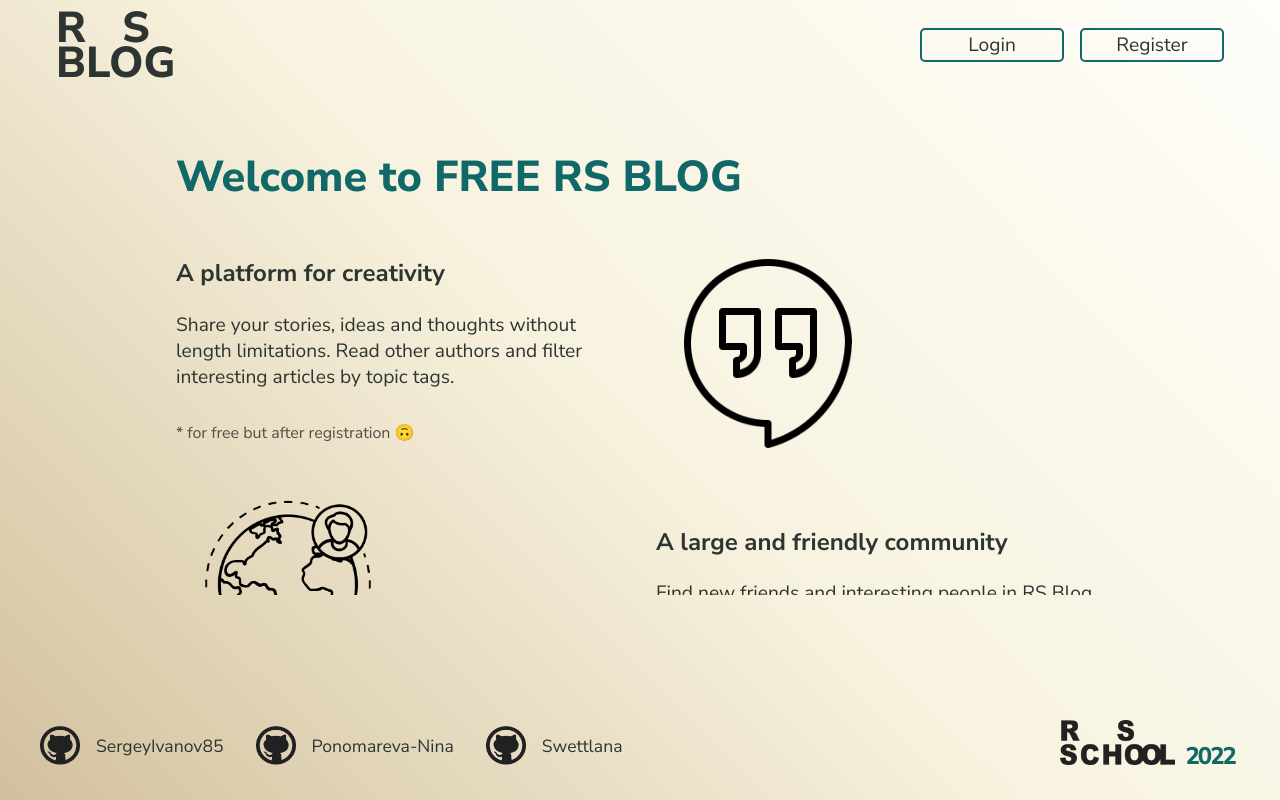
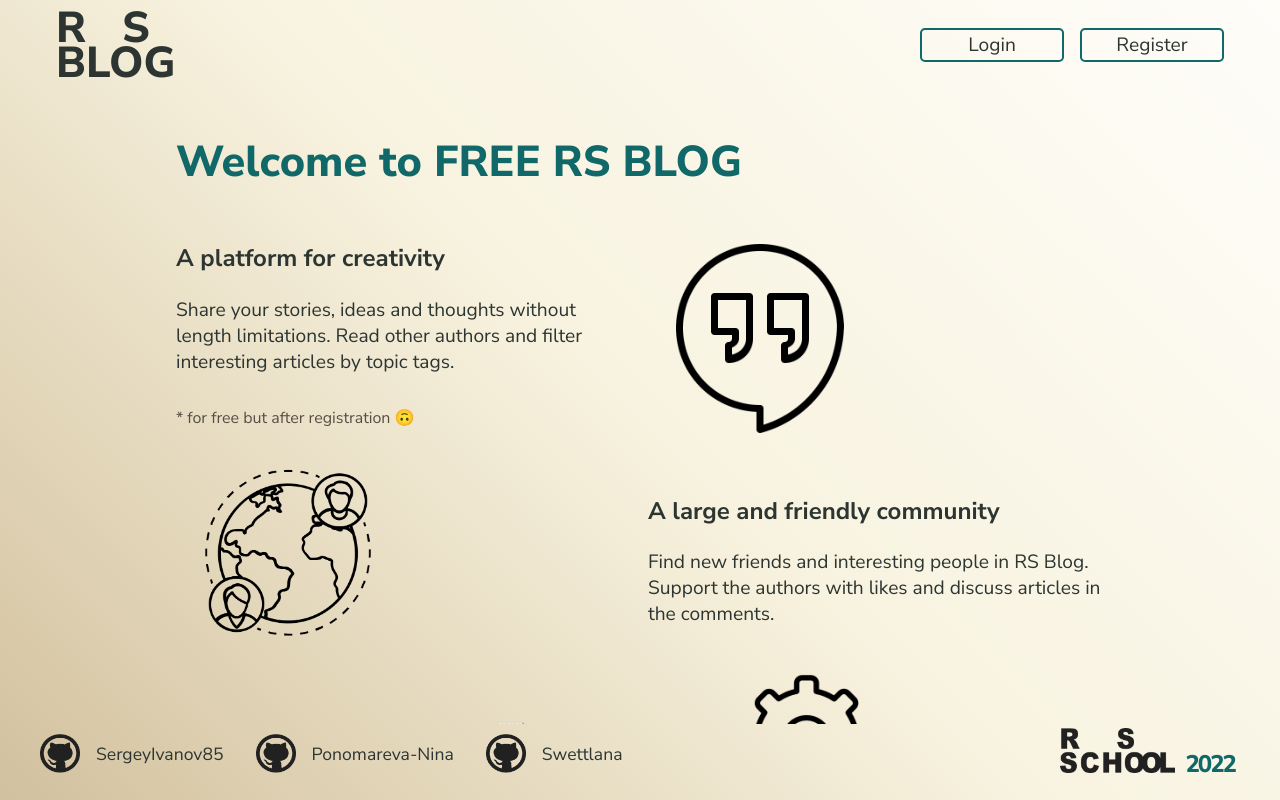
Before and after one commit to SergeyIvanov85/RSBlog, a React (Create React App) app in the folder client/: page / in a window 1280 px wide. Built offline with nearby package versions, Linux system fonts and the light colour scheme; no server answers.

Commit message:
fix: fix emoji on and footer on main-page

```diff
--- a/client/src/styles/header.scss
+++ b/client/src/styles/header.scss
@@ -1,5 +1,5 @@
 .header-wrapper {
-  margin-bottom: $base-size * 5;
+  margin-bottom: $base-size * 2;
   padding: $base-size * 2;
 }
 
--- a/client/src/styles/initial.scss
+++ b/client/src/styles/initial.scss
@@ -1,11 +1,11 @@
 .main-container {
     display: flex;
     flex-direction: column;
-    height: 60vh;
-    overflow: scroll;
 }
 .main {
     width: 75%;
+    overflow: scroll;
+    height: calc(100vh - 11rem);
 }
 .title {
     @include font-logo();
@@ -19,7 +19,7 @@
     grid-auto-flow: row;
     justify-content: center;
     align-items: center;
-    gap: 2rem;
+    gap: 1rem;
 
     & h2 {
         margin-bottom: 1.4rem;
@@ -34,13 +34,13 @@
     font-size: smaller;
     margin-top: 2rem;
 }
-
 .footer-wrapper {
-    padding-top: 1rem;
-    height: 5rem;
+    min-height: 5rem;
+    box-sizing: border-box;
     width: 100%;
     position: fixed;
     bottom: 0;
+    padding: $base-size * 4 0;
 }
 .footer-container {
     max-width: 1200px;
--- a/client/src/styles/post_item.scss
+++ b/client/src/styles/post_item.scss
@@ -87,6 +87,7 @@
     display: flex;
     width: 100%;
     justify-content: space-between;
+    margin-top: auto;
 
     .button-icon {
        @include font-post();
--- a/client/src/translation/en.json
+++ b/client/src/translation/en.json
@@ -35,7 +35,7 @@
     "block-title2": "A large and friendly community",
     "block-title3": "Customization and statistics",
     "block-text1": "Share your stories, ideas and thoughts without length limitations. Read other authors and filter interesting articles by topic tags.",
-    "block-text2": "Find new friends and interesting people in RS Blog. Support the authors with likes &#128151; and discuss articles in the comments.",
+    "block-text2": "Find new friends and interesting people in RS Blog. Support the authors with likes and discuss articles in the comments.",
     "block-text3": "Customize language and theme settings according to your preferences and analyze profile statistics for different time periods.",
     "note": "for free but after registration"
   },
--- a/client/src/translation/ru.json
+++ b/client/src/translation/ru.json
@@ -35,7 +35,7 @@
     "block-title2": "Большое и дружное комьюнити",
     "block-title3": "Кастомизация и статистика",
     "block-text1": "Делись своими историями, идеями и размышлениями без ограничений по количеству символов. А также читай статьи других пользователей, выбирая интересующие темы по тегам.",
-    "block-text2": "Находи новых друзей и интересных для себя людей в RS Blog. Поддерживай авторов лайками &#128151; и обсуждай статьи в комментариях.",
+    "block-text2": "Находи новых друзей и интересных для себя людей в RS Blog. Поддерживай авторов лайками и обсуждай статьи в комментариях.",
     "block-text3": "Заходи в меню пользователя и отслеживай статистику профиля за разные периоды времени, а также меняй настройки языка и темы по своим предпочтениям.",
     "note": "бесплатно и без sms"
   },
```
